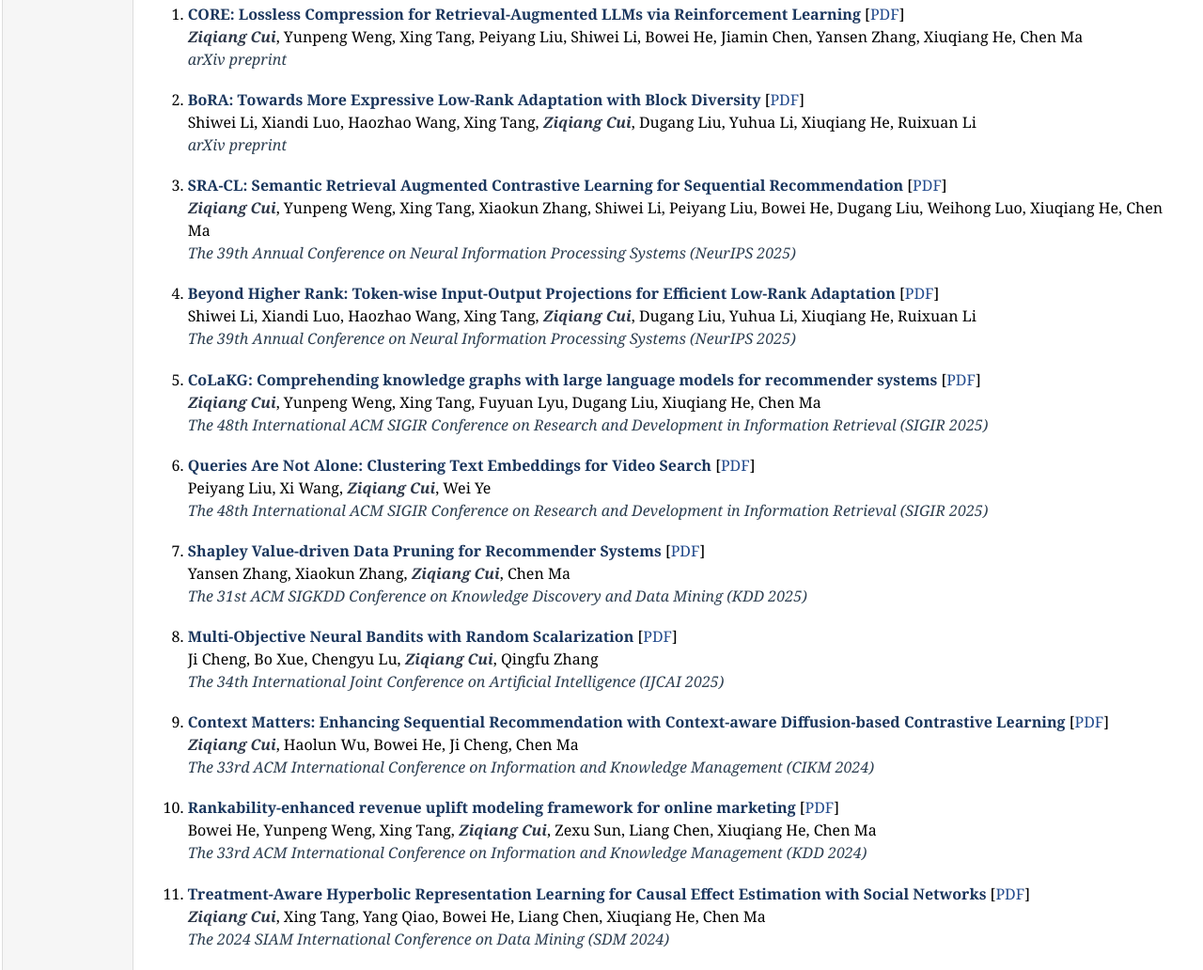
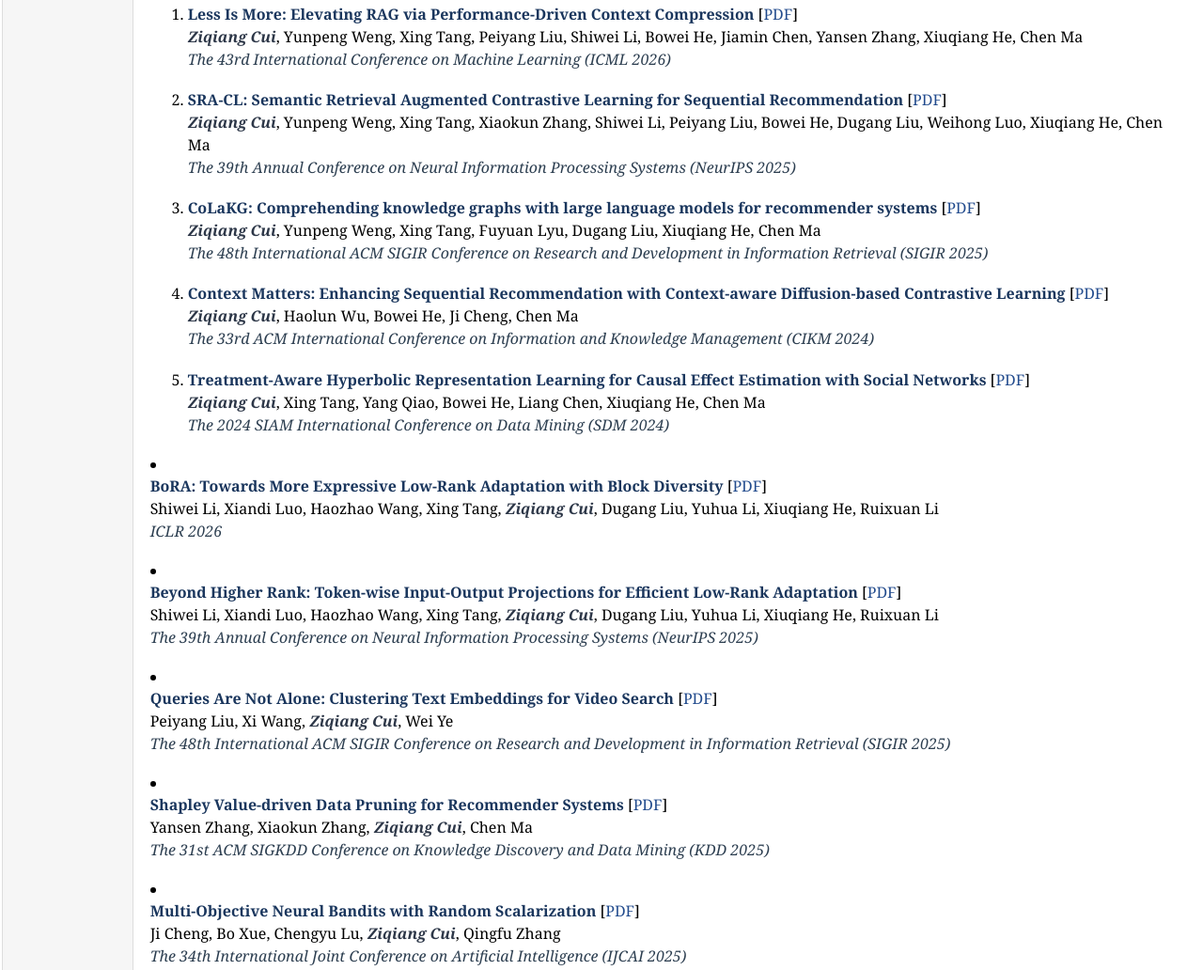
Before and after one commit to ziqiangcui/ziqiangcui.github.io, a plain HTML site: page index.html in a window 1280 px wide. Shown: the part 553-1585 px from the top of the page at 94% size. Drawn offline with Linux system fonts and the light colour scheme.

Commit message:
Update index.html

```diff
--- a/index.html
+++ b/index.html
@@ -36,17 +36,17 @@
 
 <h2>Selected Publications</h2>
 <ol>
-  <li> <p><strong>CORE: Lossless Compression for Retrieval-Augmented LLMs via Reinforcement Learning</strong> [<a href="https://arxiv.org/abs/2508.19282" target="_blank">PDF</a>]<br> <em>Ziqiang Cui</em>, Yunpeng Weng, Xing Tang, Peiyang Liu, Shiwei Li, Bowei He, Jiamin Chen, Yansen Zhang, Xiuqiang He, Chen Ma<br> <span class="venue">arXiv preprint</span></p> </li>
-  <li> <p><strong>BoRA: Towards More Expressive Low-Rank Adaptation with Block Diversity</strong> [<a href="https://arxiv.org/abs/2508.06953" target="_blank">PDF</a>]<br> Shiwei Li, Xiandi Luo, Haozhao Wang, Xing Tang, <em>Ziqiang Cui</em>, Dugang Liu, Yuhua Li, Xiuqiang He, Ruixuan Li<br> <span class="venue">arXiv preprint</span></p> </li>
+  <li> <p><strong>Less Is More: Elevating RAG via Performance-Driven Context Compression</strong> [<a href="https://arxiv.org/abs/2508.19282" target="_blank">PDF</a>]<br> <em>Ziqiang Cui</em>, Yunpeng Weng, Xing Tang, Peiyang Liu, Shiwei Li, Bowei He, Jiamin Chen, Yansen Zhang, Xiuqiang He, Chen Ma<br> <span class="venue">The 43rd International Conference on Machine Learning (ICML 2026)</span></p> </li>
   <li> <p><strong>SRA-CL: Semantic Retrieval Augmented Contrastive Learning for Sequential Recommendation</strong> [<a href="https://arxiv.org/abs/2503.04162" target="_blank">PDF</a>]<br> <em>Ziqiang Cui</em>, Yunpeng Weng, Xing Tang, Xiaokun Zhang, Shiwei Li, Peiyang Liu, Bowei He, Dugang Liu, Weihong Luo, Xiuqiang He, Chen Ma<br> <span class="venue">The 39th Annual Conference on Neural Information Processing Systems (NeurIPS 2025)</span></p> </li>
+  <li> <p><strong>CoLaKG: Comprehending knowledge graphs with large language models for recommender systems</strong> [<a href="https://arxiv.org/abs/2410.12229" target="_blank">PDF</a>]<br> <em>Ziqiang Cui</em>, Yunpeng Weng, Xing Tang, Fuyuan Lyu, Dugang Liu, Xiuqiang He, Chen Ma<br> <span class="venue">The 48th International ACM SIGIR Conference on Research and Development in Information Retrieval (SIGIR 2025)</span></p> </li>
+  <li> <p><strong>Context Matters: Enhancing Sequential Recommendation with Context-aware Diffusion-based Contrastive Learning</strong> [<a href="https://arxiv.org/html/2405.09369v5" target="_blank">PDF</a>]<br> <em>Ziqiang Cui</em>, Haolun Wu, Bowei He, Ji Cheng, Chen Ma<br> <span class="venue">The 33rd ACM International Conference on Information and Knowledge Management (CIKM 2024)</span></p> </li>
+  <li> <p><strong>Treatment-Aware Hyperbolic Representation Learning for Causal Effect Estimation with Social Networks</strong> [<a href="https://arxiv.org/abs/2401.06557" target="_blank">PDF</a>]<br> <em>Ziqiang Cui</em>, Xing Tang, Yang Qiao, Bowei He, Liang Chen, Xiuqiang He, Chen Ma<br> <span class="venue">The 2024 SIAM International Conference on Data Mining (SDM 2024)</span></p> </li> </ol><style> .venue { color: #2c3e50; font-style: italic; font-weight: 500; } li p { margin-bottom: 1.2em; line-height: 1.5; } strong { color: #1a365d; } em { font-weight: 600; color: #2d3748; } </style>
+  <li> <p><strong>BoRA: Towards More Expressive Low-Rank Adaptation with Block Diversity</strong> [<a href="https://arxiv.org/abs/2508.06953" target="_blank">PDF</a>]<br> Shiwei Li, Xiandi Luo, Haozhao Wang, Xing Tang, <em>Ziqiang Cui</em>, Dugang Liu, Yuhua Li, Xiuqiang He, Ruixuan Li<br> <span class="venue">ICLR 2026</span></p> </li>
   <li> <p><strong>Beyond Higher Rank: Token-wise Input-Output Projections for Efficient Low-Rank Adaptation</strong> [<a href="https://arxiv.org/abs/2510.23123" target="_blank">PDF</a>]<br> Shiwei Li, Xiandi Luo, Haozhao Wang, Xing Tang, <em>Ziqiang Cui</em>, Dugang Liu, Yuhua Li, Xiuqiang He, Ruixuan Li<br> <span class="venue">The 39th Annual Conference on Neural Information Processing Systems (NeurIPS 2025)</span></p> </li>
-  <li> <p><strong>CoLaKG: Comprehending knowledge graphs with large language models for recommender systems</strong> [<a href="https://arxiv.org/abs/2410.12229" target="_blank">PDF</a>]<br> <em>Ziqiang Cui</em>, Yunpeng Weng, Xing Tang, Fuyuan Lyu, Dugang Liu, Xiuqiang He, Chen Ma<br> <span class="venue">The 48th International ACM SIGIR Conference on Research and Development in Information Retrieval (SIGIR 2025)</span></p> </li>
   <li> <p><strong>Queries Are Not Alone: Clustering Text Embeddings for Video Search</strong> [<a href="https://dl.acm.org/doi/abs/10.1145/3726302.3730066" target="_blank">PDF</a>]<br> Peiyang Liu, Xi Wang, <em>Ziqiang Cui</em>, Wei Ye<br> <span class="venue">The 48th International ACM SIGIR Conference on Research and Development in Information Retrieval (SIGIR 2025)</span></p> </li>
   <li> <p><strong>Shapley Value-driven Data Pruning for Recommender Systems</strong> [<a href="https://arxiv.org/abs/2505.22057" target="_blank">PDF</a>]<br> Yansen Zhang, Xiaokun Zhang, <em>Ziqiang Cui</em>, Chen Ma<br> <span class="venue">The 31st ACM SIGKDD Conference on Knowledge Discovery and Data Mining (KDD 2025)</span></p> </li>
   <li> <p><strong>Multi-Objective Neural Bandits with Random Scalarization</strong> [<a href="https://www.ijcai.org/proceedings/2025/547" target="_blank">PDF</a>]<br> Ji Cheng, Bo Xue, Chengyu Lu, <em>Ziqiang Cui</em>, Qingfu Zhang<br> <span class="venue">The 34th International Joint Conference on Artificial Intelligence (IJCAI 2025)</span></p> </li>
-  <li> <p><strong>Context Matters: Enhancing Sequential Recommendation with Context-aware Diffusion-based Contrastive Learning</strong> [<a href="https://arxiv.org/html/2405.09369v5" target="_blank">PDF</a>]<br> <em>Ziqiang Cui</em>, Haolun Wu, Bowei He, Ji Cheng, Chen Ma<br> <span class="venue">The 33rd ACM International Conference on Information and Knowledge Management (CIKM 2024)</span></p> </li>
   <li> <p><strong>Rankability-enhanced revenue uplift modeling framework for online marketing</strong> [<a href="https://arxiv.org/abs/2405.15301" target="_blank">PDF</a>]<br> Bowei He, Yunpeng Weng, Xing Tang, <em>Ziqiang Cui</em>, Zexu Sun, Liang Chen, Xiuqiang He, Chen Ma<br> <span class="venue">The 33rd ACM International Conference on Information and Knowledge Management (KDD 2024)</span></p> </li>
-  <li> <p><strong>Treatment-Aware Hyperbolic Representation Learning for Causal Effect Estimation with Social Networks</strong> [<a href="https://arxiv.org/abs/2401.06557" target="_blank">PDF</a>]<br> <em>Ziqiang Cui</em>, Xing Tang, Yang Qiao, Bowei He, Liang Chen, Xiuqiang He, Chen Ma<br> <span class="venue">The 2024 SIAM International Conference on Data Mining (SDM 2024)</span></p> </li> </ol><style> .venue { color: #2c3e50; font-style: italic; font-weight: 500; } li p { margin-bottom: 1.2em; line-height: 1.5; } strong { color: #1a365d; } em { font-weight: 600; color: #2d3748; } </style>
 
 </ol>
 <h2>Academic Service</h2>
```
